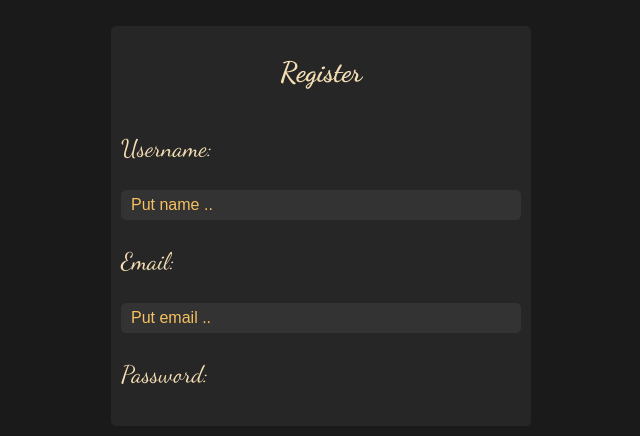
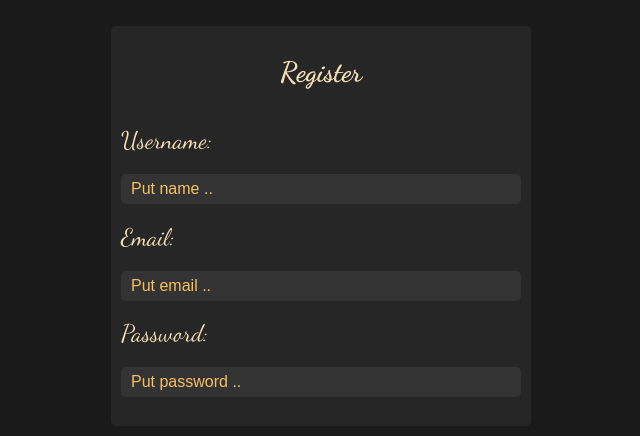
Before and after one commit to MarcinProgramista/Diary-AI-frontend, a React (Vite) app: page /register in a window 1280 px wide. Shown: the part 174-610 px from the top of the page, without its empty margins (319-959 px from the left). Built offline with nearby package versions, Linux system fonts and the light colour scheme.

Commit message:
Add StyledInput to Register.jsx in Register.jsx for password

```diff
--- a/src/components/Register/Register.jsx
+++ b/src/components/Register/Register.jsx
@@ -228,6 +228,18 @@ const Register = () => {
                 $pwd={pwd}
               />
             </LabelWrapper>
+            <StyledInput
+              type="password"
+              id="password"
+              onChange={(e) => setPwd(e.target.value)}
+              value={pwd}
+              required
+              aria-invalid={validPwd ? "false" : "true"}
+              aria-describedby="pwdnote"
+              onFocus={() => setPwdFocus(true)}
+              onBlur={() => setPwdFocus(false)}
+              placeholder="Put password .."
+            />
           </FormWrapperRegisterLogin>
         </SectionWrapper>
       )}
```
